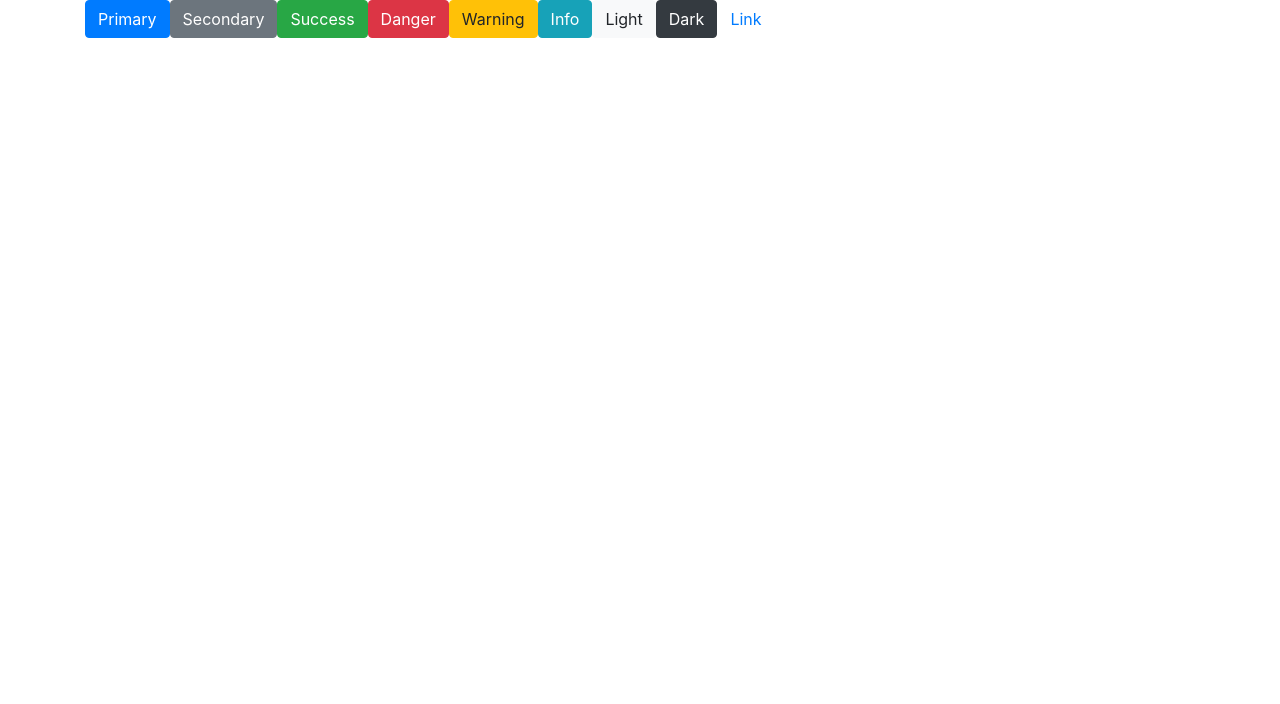
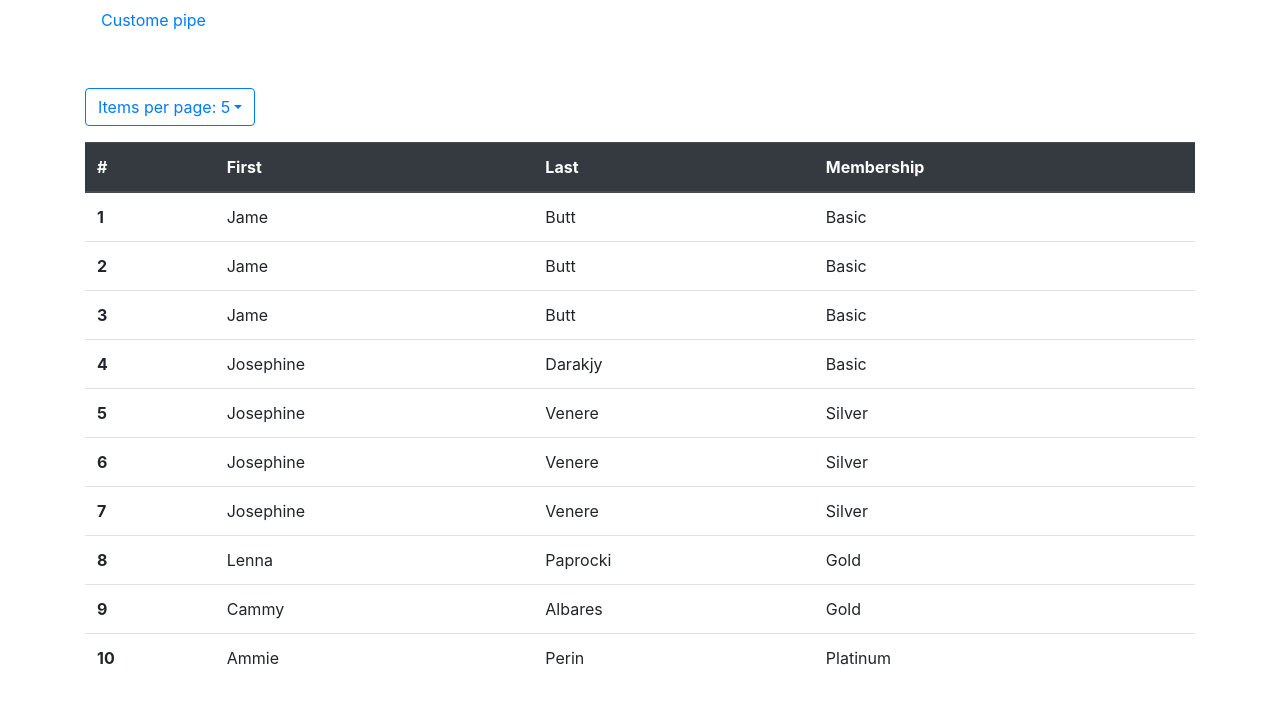
Before and after one commit to truonghan0812/tutorials, an Angular app: page /custom-pipe in a window 1280 px wide. Before the commit this address led to /. Shown: the top 704 px of the page. Built offline with nearby package versions, Linux system fonts and the light colour scheme.

Commit message:
custom pipe

```diff
--- a/src/app/app-routing.module.ts
+++ b/src/app/app-routing.module.ts
@@ -1,7 +1,10 @@
 import { NgModule } from '@angular/core';
 import { Routes, RouterModule } from '@angular/router';
+import { CustomPipeComponent } from './custom-pipe/custom-pipe.component';
 
-const routes: Routes = [];
+const routes: Routes = [
+  {path:'custom-pipe', component: CustomPipeComponent}
+];
 
 @NgModule({
   imports: [RouterModule.forRoot(routes)],
--- a/src/app/app.component.html
+++ b/src/app/app.component.html
@@ -1,16 +1,8 @@
-<div class="container">
-
-    <button type="button" class="btn btn-primary">Primary</button>
-    <button type="button" class="btn btn-secondary">Secondary</button>
-    <button type="button" class="btn btn-success">Success</button>
-    <button type="button" class="btn btn-danger">Danger</button>
-    <button type="button" class="btn btn-warning">Warning</button>
-    <button type="button" class="btn btn-info">Info</button>
-    <button type="button" class="btn btn-light">Light</button>
-    <button type="button" class="btn btn-dark">Dark</button>
-
-    <button type="button" class="btn btn-link">Link</button>
-
-
+<div class='container'>
+    <ul class="nav">
+        <li class="nav-item">
+          <a class="nav-link active" href="#" routerLink='/custom-pipe'>Custome pipe</a>
+        </li>
+      </ul>
   <router-outlet></router-outlet>
 </div>
--- a/src/app/app.module.ts
+++ b/src/app/app.module.ts
@@ -6,10 +6,14 @@ import { AppComponent } from './app.component';
 
 //Third party
 import {NgbModule} from '@ng-bootstrap/ng-bootstrap';
+import { CustomPipeComponent } from './custom-pipe/custom-pipe.component';
+import { GetMemberShipLevelPipe } from './custom-pipe/get-member-ship-level.pipe';
 
 @NgModule({
   declarations: [
-    AppComponent
+    AppComponent,
+    CustomPipeComponent,
+    GetMemberShipLevelPipe
   ],
   imports: [
     BrowserModule,
--- /dev/null
+++ b/src/app/custom-pipe/custom-pipe.component.html
@@ -0,0 +1,28 @@
+<section class='pt-5 pb-5'>
+    <div ngbDropdown class='d-inline-block mb-3' >
+        <button class='btn btn-outline-primary' id='dropdownBasic1' ngbDropdownToggle>Items per page: {{itemPerPage}}</button>
+        <div ngbDropdownMenu aria-labelledby='dropdownBasic1'>
+          <button class='dropdown-item' (click)='changeSortOrder(5)'>5</button>
+          <button class='dropdown-item' (click)='changeSortOrder(20)'>20</button>
+          <button class='dropdown-item' (click)='changeSortOrder(50)'>50</button>
+        </div>
+      </div>
+  <table class='table'>
+    <thead class='thead-dark'>
+      <tr>
+        <th scope='col'>#</th>
+        <th scope='col'>First</th>
+        <th scope='col'>Last</th>
+        <th scope='col'>Membership</th>
+      </tr>
+    </thead>
+    <tbody>
+      <tr *ngFor='let member of members; index as i'>
+        <th scope='row'>{{i + 1}}</th>
+        <td>{{member.firstName}}</td>
+        <td>{{member.lastName}}</td>
+        <td>{{member.point|getMemberShipLevel}}</td>
+      </tr>
+    </tbody>
+  </table>
+</section>
--- /dev/null
+++ b/src/app/custom-pipe/custom-pipe.component.ts
@@ -0,0 +1,86 @@
+import { Component, OnInit } from '@angular/core';
+
+@Component({
+  selector: 'app-custom-pipe',
+  templateUrl: './custom-pipe.component.html',
+  styleUrls: ['./custom-pipe.component.scss']
+})
+export class CustomPipeComponent{
+  members = [];
+  numberOfTimes = 0;
+  itemPerPage = 5;
+
+  constructor() {
+    this.members = sample_memmbers;
+  }
+  changeSortOrder(itemPerPage:number){
+    this.itemPerPage = itemPerPage;
+    this.members = sample_memmbers.slice(0, this.itemPerPage);
+  }
+  getMemberShipLevel(point: number): String{
+    console.info("---getMemberShipLevel---");
+
+    if(point > 900){
+      return 'Platinum';
+    }else if(point > 700){
+      return 'Gold';
+
+    }else if(point > 500){
+      return 'Silver';
+    }
+    return 'Basic';
+  }
+}
+
+const sample_memmbers = [
+  {
+    firstName: 'Jame',
+    lastName: 'Butt',
+    point: 500
+  },
+  {
+    firstName: 'Jame',
+    lastName: 'Butt',
+    point: 500
+  },
+  {
+    firstName: 'Jame',
+    lastName: 'Butt',
+    point: 500
+  },
+  {
+    firstName: 'Josephine',
+    lastName: 'Darakjy',
+    point: 200
+  },
+  {
+    firstName: 'Josephine',
+    lastName: 'Venere',
+    point: 700
+  },
+  {
+    firstName: 'Josephine',
+    lastName: 'Venere',
+    point: 700
+  },
+  {
+    firstName: 'Josephine',
+    lastName: 'Venere',
+    point: 700
+  },
+  {
+    firstName: 'Lenna',
+    lastName: 'Paprocki',
+    point: 800
+  },
+  {
+    firstName: 'Cammy',
+    lastName: 'Albares',
+    point: 900
+  },
+  {
+    firstName: 'Ammie',
+    lastName: 'Perin',
+    point: 1000
+  }
+];
--- /dev/null
+++ b/src/app/custom-pipe/get-member-ship-level.pipe.ts
@@ -0,0 +1,23 @@
+import { Pipe, PipeTransform } from '@angular/core';
+
+@Pipe({
+  name: 'getMemberShipLevel'
+})
+export class GetMemberShipLevelPipe implements PipeTransform {
+
+  transform(value: number, args?: any): any {
+    return this.getMemberShipLevel(value);
+  }
+  getMemberShipLevel(point: number): String{
+    console.info("---getMemberShipLevel---");
+    if(point > 900){
+      return 'Platinum';
+    }else if(point > 700){
+      return 'Gold';
+
+    }else if(point > 500){
+      return 'Silver';
+    }
+    return 'Basic';
+  }
+}
```
Also changed, not shown: src/app/custom-pipe/custom-pipe.component.scss (added), 2 other files (tests, documents, lock files or other folders).
